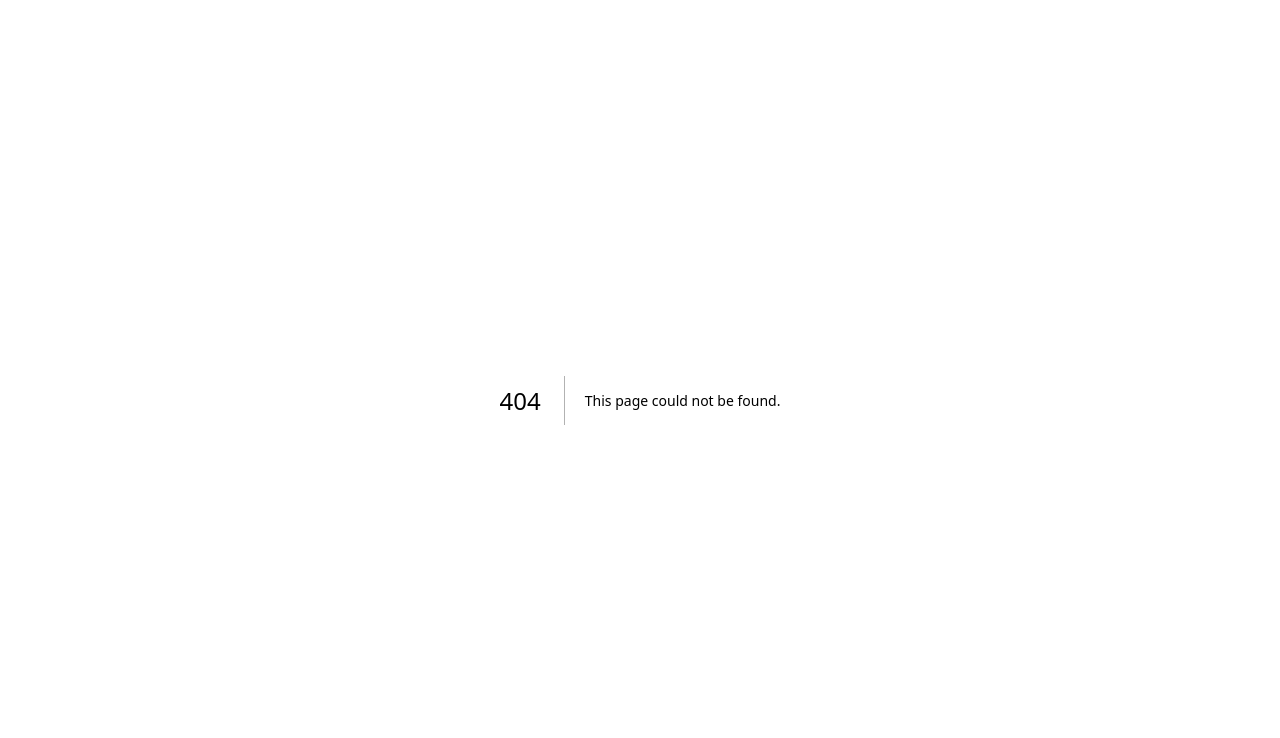
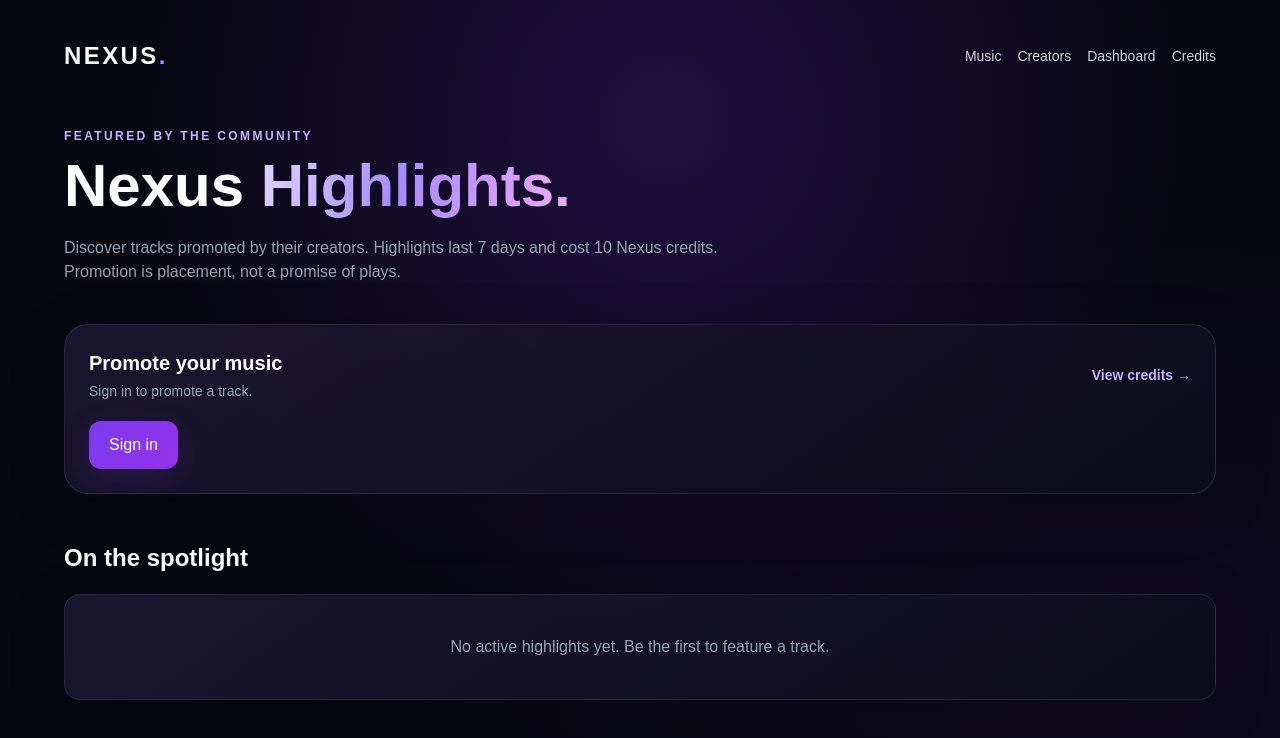
Before and after one commit to TSS-007/Nexus_Music, a Next.js app in the folder web/: page /highlights in a window 1280 px wide. Before the commit this address had no page. Shown: the top 738 px of the page. Built offline with nearby package versions, Linux system fonts and the light colour scheme; no server answers; the database is empty.

Commit message:
Build public highlight discovery and secure credit redemption interface

```diff
--- /dev/null
+++ b/web/src/app/highlights/page.tsx
@@ -0,0 +1,32 @@
+"use client";
+import { useEffect, useState } from "react";
+import Link from "next/link";
+import { supabase } from "@/lib/supabase";
+type Track = {id:string;title:string;genre:string|null;kind:string;owner_id:string;audio_path:string};
+type Highlight = {id:string;track_id:string;ends_at:string;track:Track};
+export default function HighlightsPage(){
+ const [items,setItems]=useState<Highlight[]>([]),[tracks,setTracks]=useState<Track[]>([]);
+ const [balance,setBalance]=useState<number|null>(null),[uid,setUid]=useState(""),[chosen,setChosen]=useState(""),[busy,setBusy]=useState(false),[message,setMessage]=useState("");
+ async function load(){
+  const {data:{user}}=await supabase.auth.getUser();setUid(user?.id??"");
+  const {data:h,error}=await supabase.from("track_highlights").select("id,track_id,ends_at,track:tracks(id,title,genre,kind,owner_id,audio_path)").gt("ends_at",new Date().toISOString()).order("ends_at",{ascending:true});
+  if(error)setMessage(error.message);else setItems(((h??[]) as unknown as Highlight[]).filter(x=>x.track));
+  if(user){
+   const [{data:a},{data:t}]=await Promise.all([supabase.from("credit_accounts").select("balance").eq("user_id",user.id).maybeSingle(),supabase.from("tracks").select("id,title,genre,kind,owner_id,audio_path").eq("owner_id",user.id).order("created_at",{ascending:false})]);
+   setBalance(a?.balance??0);setTracks((t??[]) as Track[]);
+  }
+ }
+ useEffect(()=>{void load()},[]);
+ async function promote(){if(!chosen)return;setBusy(true);setMessage("");const {error}=await supabase.rpc("promote_nexus_track",{p_track:chosen});setMessage(error?error.message:"Your track is now highlighted for 7 days!");await load();setBusy(false);}
+ return <main className="nexus-glow min-h-screen bg-[#070711] px-5 py-10 text-white"><div className="mx-auto max-w-6xl">
+  <nav className="mb-14 flex flex-wrap items-center justify-between gap-4"><Link href="/" className="text-2xl font-black tracking-widest">NEXUS<span className="text-violet-400">.</span></Link><div className="flex flex-wrap gap-4 text-sm text-gray-300"><Link href="/music">Music</Link><Link href="/discover">Creators</Link><Link href="/dashboard">Dashboard</Link><Link href="/credits">Credits</Link></div></nav>
+  <p className="text-xs font-bold uppercase tracking-[.2em] text-violet-300">Featured by the community</p><h1 className="mt-3 text-4xl font-black sm:text-6xl">Nexus <span className="nexus-gradient-text">Highlights.</span></h1>
+  <p className="mt-5 max-w-2xl text-gray-400">Discover tracks promoted by their creators. Highlights last 7 days and cost 10 Nexus credits. Promotion is placement, not a promise of plays.</p>
+  <section className="nexus-panel mt-10 rounded-3xl p-6"><div className="flex flex-wrap items-center justify-between gap-4"><div><h2 className="text-xl font-bold">Promote your music</h2><p className="mt-1 text-sm text-gray-400">{uid?`Your balance: ${balance??0} credits`:"Sign in to promote a track."}</p></div><Link href="/credits" className="text-sm font-semibold text-violet-300">View credits →</Link></div>
+   {uid?<div className="mt-5 flex flex-wrap gap-3"><select aria-label="Choose your track" value={chosen} onChange={e=>setChosen(e.target.value)} className="min-w-0 flex-1 rounded-xl border border-white/20 bg-[#171429] px-4 py-3"><option value="">Select one of your tracks</option>{tracks.map(t=><option key={t.id} value={t.id}>{t.title}</option>)}</select><button onClick={promote} disabled={!chosen||busy||(balance??0)<10} className="nexus-cta rounded-xl px-6 py-3 font-bold disabled:cursor-not-allowed disabled:opacity-40">{busy?"Promoting…":"Highlight · 10 credits"}</button></div>:<Link href="/login" className="nexus-cta mt-5 inline-block rounded-xl px-5 py-3">Sign in</Link>}
+   {message&&<p role="status" className="mt-4 text-sm text-violet-200">{message}</p>}
+  </section>
+  <h2 className="mb-5 mt-12 text-2xl font-bold">On the spotlight</h2>
+  {items.length===0?<div className="nexus-panel rounded-2xl p-10 text-center text-gray-400">No active highlights yet. Be the first to feature a track.</div>:<div className="grid gap-5 sm:grid-cols-2 lg:grid-cols-3">{items.map(h=><article key={h.id} className="nexus-panel nexus-panel-hover rounded-2xl p-6"><span className="text-xs font-semibold uppercase tracking-widest text-violet-300">Featured track</span><h3 className="mt-5 text-xl font-bold">{h.track.title}</h3><p className="mt-2 text-sm capitalize text-gray-400">{h.track.genre||"Independent"} · {h.track.kind}</p><audio className="mt-5 w-full" controls preload="none" src={supabase.storage.from("tracks").getPublicUrl(h.track.audio_path).data.publicUrl}/><p className="mt-4 text-xs text-gray-500">Featured until {new Date(h.ends_at).toLocaleDateString()}</p></article>)}</div>}
+ </div></main>;
+}
```
